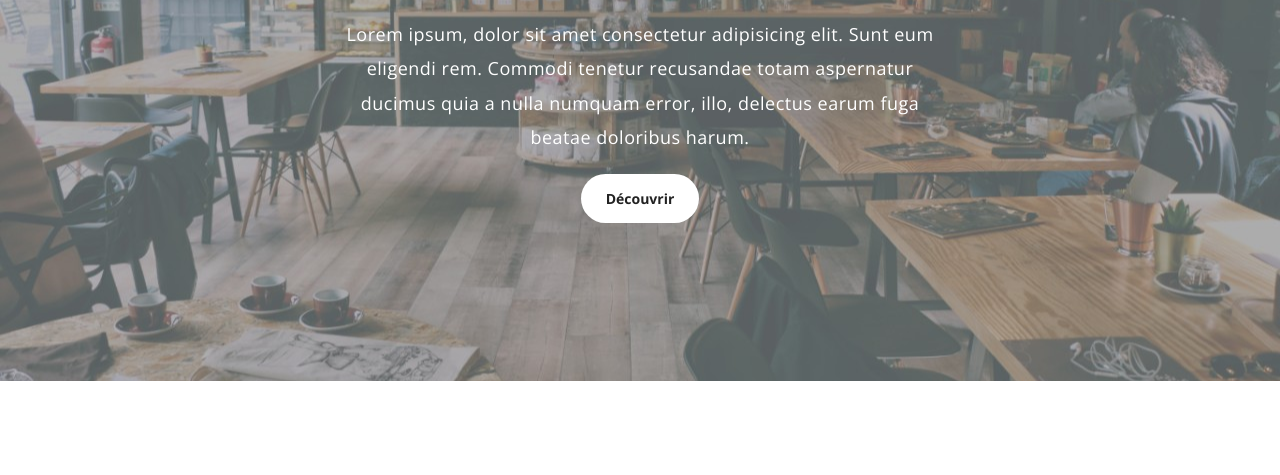
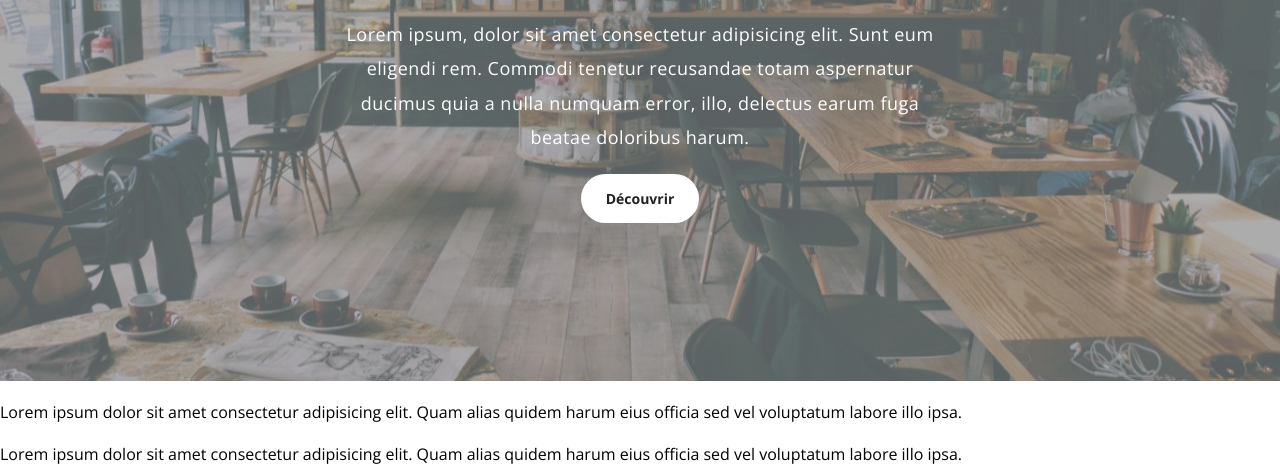
Before and after one commit to CyrilD88/Cafe-Dyma, a plain HTML site: page index.html in a window 1280 px wide. Shown: the part 386-861 px from the top of the page. Before the commit the page ends 800 px from the top, so only its background shows below. Drawn offline with nearby package versions, Linux system fonts and the light colour scheme.

Commit message:
mise en place de la seconde section

```diff
--- a/index.html
+++ b/index.html
@@ -30,5 +30,19 @@
             <a href="./where.html" class="btn btn-primary my-10">Découvrir</a>
         </div>
     </section>
+    <section class="features">
+        <div class="container">
+            <div class="feature">
+                <i></i>
+                <h2></h2>
+                <p>Lorem ipsum dolor sit amet consectetur adipisicing elit. Quam alias quidem harum eius officia sed vel voluptatum labore illo ipsa.</p>
+            </div>
+            <div class="feature">
+                <i></i>
+                <h2></h2>
+                <p>Lorem ipsum dolor sit amet consectetur adipisicing elit. Quam alias quidem harum eius officia sed vel voluptatum labore illo ipsa.</p>
+            </div>
+        </div>
+    </section>
 </body>
 </html>
```
